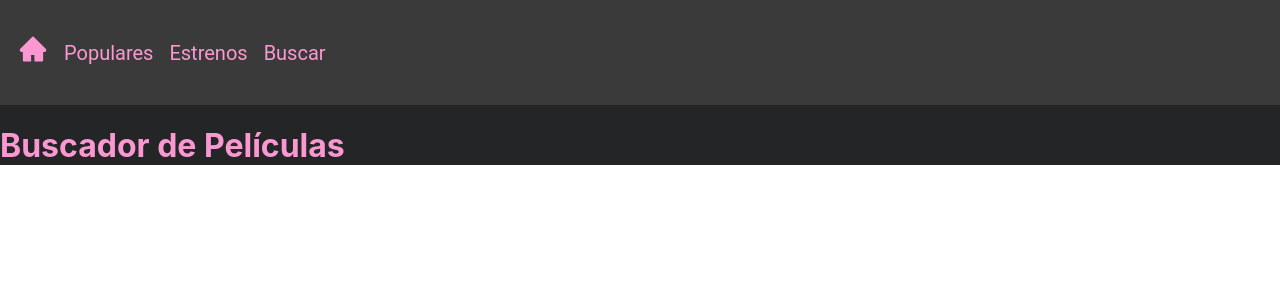
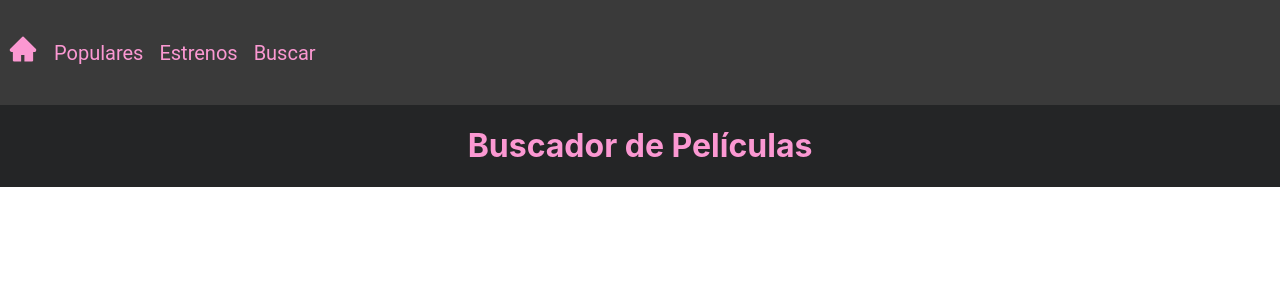
Before and after one commit to Roci16/Buscador-peliculas, a React (Create React App) app: page / in a window 1280 px wide. Shown: the top 300 px of the page. Built offline with nearby package versions, Linux system fonts and the light colour scheme.

Commit message:
cambio de diseño en tarjetas de imagen

```diff
--- a/src/App.scss
+++ b/src/App.scss
@@ -3,4 +3,7 @@
 .conteiner {
   background-color: $color-principal;
   color: $font-color-principal;
+  display: flex;
+  align-items: center;
+  flex-direction: column;
 }
--- a/src/style/_buscador.scss
+++ b/src/style/_buscador.scss
@@ -2,6 +2,7 @@
   display: flex;
   justify-content: space-around;
   flex-wrap: wrap;
+  max-width: 1300px;
   .titulo-buscador {
     width: 100%;
     text-align: center;
--- a/src/style/_item.scss
+++ b/src/style/_item.scss
@@ -5,16 +5,19 @@
   justify-content: center;
   flex-direction: column;
   margin: 20px;
-  //   width: min-content;
   width: 250px;
   h3 {
     margin: 0;
     background-color: rgba(143, 143, 143, 0.438);
-    padding-top: 10px;
+    padding: 10px;
     color: $font-color-principal;
     text-align: center;
+    overflow: hidden;
+    white-space: nowrap;
+    text-overflow: ellipsis;
   }
   .conteiner-img img {
     width: 100%;
+    height: 280px;
   }
 }
--- a/src/style/_navBar.scss
+++ b/src/style/_navBar.scss
@@ -2,7 +2,8 @@
 
 nav {
   background-color: $color-secundario;
-  padding: 10px;
+  padding: 10px 0;
+  width: 100%;
   ul {
     list-style: $none;
     display: flex;
```
